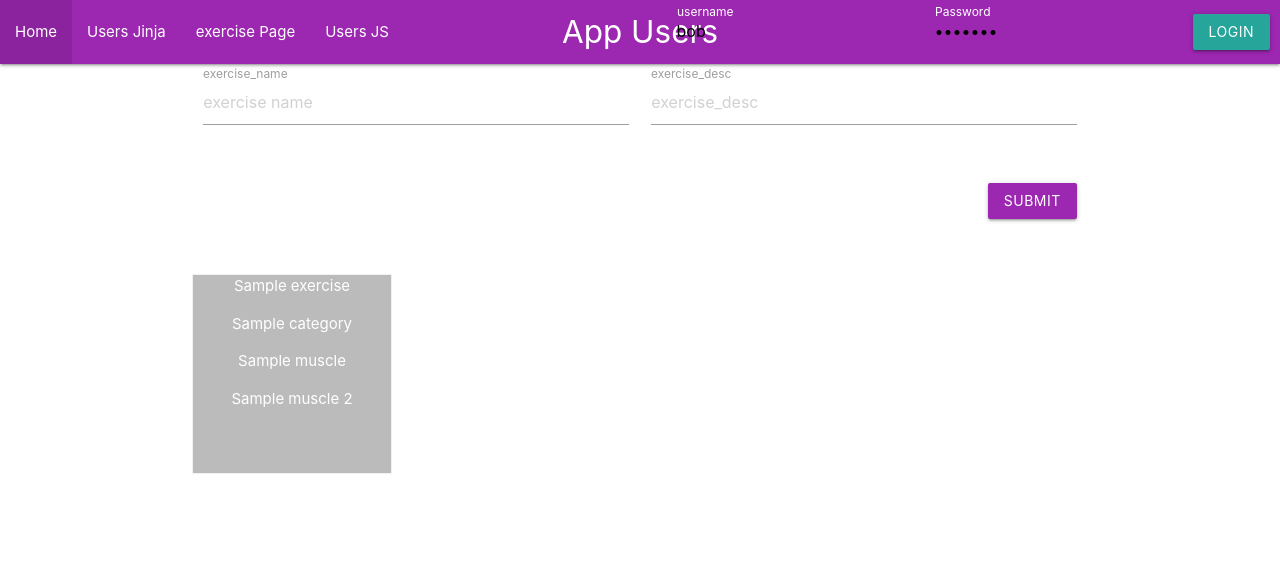
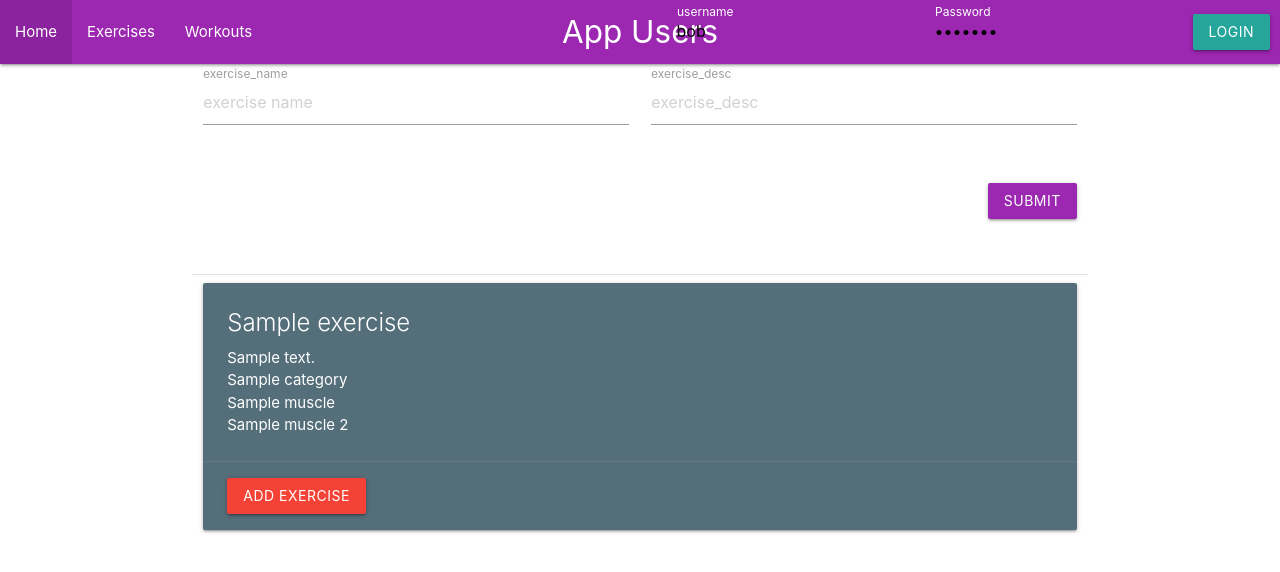
Before and after one commit to Tyrell-Lewis/Internal-Server-Error-1, a Flask app: template App/templates/exercises.html in a window 1280 px wide. Shown: the top 572 px of the page. Run offline with Flask 3, Linux system fonts and the light colour scheme; the template is opened without the code that fills it: most values are stand-ins (such as "Sample title", 1, 10 or a date in 2020).

Commit message:
updated ui and added workout mvc

```diff
--- a/App/controllers/__init__.py
+++ b/App/controllers/__init__.py
@@ -3,3 +3,4 @@ from .auth import *
 from .exercise import *
 from .category import *
 from .muscle import *
+from .workout import *
--- a/App/models/__init__.py
+++ b/App/models/__init__.py
@@ -2,3 +2,4 @@ from .user import *
 from .exercise import*
 from .category import *
 from .muscle import *
+from .workout import *
--- a/App/templates/exercises.html
+++ b/App/templates/exercises.html
@@ -4,57 +4,6 @@
 
 {{ super() }}
 
-{% block styles %}
-.grid-container {
-  display: grid;
-  column-gap: 5px;
-  row-gap: 5px;
-  grid-template-columns: auto auto auto auto;
-}
-.grid-item{
-}
-.flip-card{
-  background-color: transparent;
-  width: 200px;
-  height: 200px;
-  border: 1px solid #f1f1f1;
-  perspective: 1000px;
-}
-
-.flip-card-inner{
-  position: relative;
-  width: 100%;
-  height: 100%;
-  text-align: center;
-  transition: transform 0.8s;
-  transform-style: preserve-3d;
-}
-
-.flip-card:hover .flip-card-inner{
-  transform: rotateY(180deg);
-}
-
-.flip-card-front, .flip-card-back{
-  position: absolute;
-  width: 100%;
-  height: 100%;
-  -webkit-backface-visibility: hidden;
-  backface-visibility: hidden;
-}
-
-.flip-card-front{
-  background-color: #bbb;
-  color: white;
-}
-
-.flip-card-back {
-  background-color: dodgerblue;
-  color: white;
-  transform: rotateY(180deg);
-}
-
-}
-{% endblock %}
 
 {% block content %}
     <div class="row">
@@ -96,32 +45,29 @@
     </div>
     <div class = "grid-container">
       {%for exercise in exercises%}
-          <div class = "grid-item">
-            <div class = "flip-card">
-              <div class = "flip-card-inner">
-                <div class = "flip-card-front">
-                  <h>{{exercise.name}}</h>
-
-
-
-
-                    <p>{{exercise.category.name}} </p>
-                    {% if exercise.muscle%}
-                      <p>{{exercise.muscle.name}}</p>
-                    {%endif%}
-
-                    {% if exercise.muscle_2%}
-                      <p>{{exercise.muscle_2.name}}</p>
-                    {%endif%}
-
-
-                </div>
-                <div class = "flip-card-back">
-                  <p>{{exercise.description}}</p>
-                </div>
-              </div>
+      <div class = "divider"></div>
+      <div class="row">
+        <div class="col s12">
+          <div class="card blue-grey darken-1">
+            <div class="card-content white-text">
+              <span class="card-title">{{exercise.name}}</span>
+              <p>{{exercise.description}}</p>
+              <p>{{exercise.category.name}}</p>
+              {% if exercise.muscle %}
+                <p>{{exercise.muscle.name}}</p>
+              {% endif %}
+              {% if exercise.muscle_2 %}
+                <p>{{exercise.muscle_2.name}}</p>
+              {% endif %}
+            </div>
+            <div class="card-action">
+              <form method = "POST" action = "/workout/{{exercise.id}}">
+                <button class = "btn red">Add Exercise</button>
+              </form>
             </div>
           </div>
+        </div>
+      </div>
       {%endfor%}
 
 
--- a/App/templates/layout.html
+++ b/App/templates/layout.html
@@ -19,12 +19,8 @@
               <a href="#!" class="brand-logo center">{% block page %}{% endblock %}</a>
               <ul id="nav-mobile" class="left">
                   <li><a href="/">Home</a></li>
-                  <li><a href="/users">Users Jinja</a></li>
-                  <li><a href="/exercises">exercise Page</a></li>
-                  {% if is_authenticated %}
-                    <li><a href="/identify">Identify</a></li>
-                  {% endif %}
-                  <li><a href="/static/users">Users JS</a></li>
+                  <li><a href="/exercises">Exercises</a></li>
+                  <li><a href ="/workouts">Workouts</a></li>
               </ul>
               {% if is_authenticated %}
               <ul id="nav-mobile" class="right">
--- a/App/views/__init__.py
+++ b/App/views/__init__.py
@@ -4,7 +4,7 @@ from .user import user_views
 from .index import index_views
 from .auth import auth_views
 from .exercise import exercise_views
+from .workout import workout_views
 
-
-views = [user_views, index_views, auth_views, exercise_views]
+views = [user_views, index_views, auth_views, exercise_views, workout_views]
 # blueprints must be added to this list
```
Also changed, not shown: App/controllers/workout.py (added, +15 -0 lines), App/models/workout.py (added, +14 -0 lines), App/templates/workouts.html (added, +9 -0 lines), App/views/workout.py (added, +13 -0 lines).
